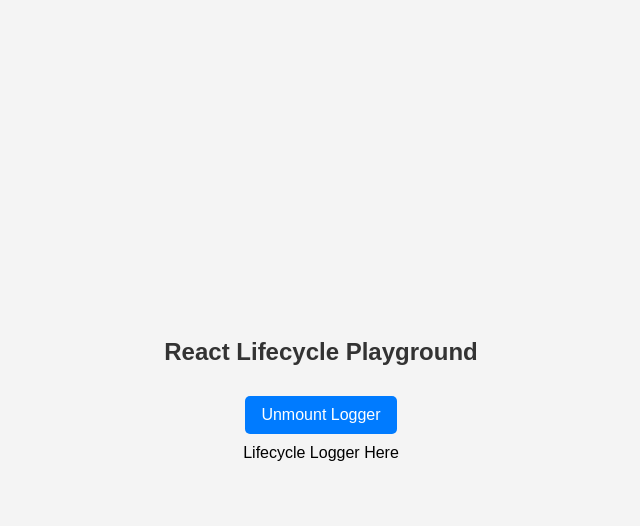
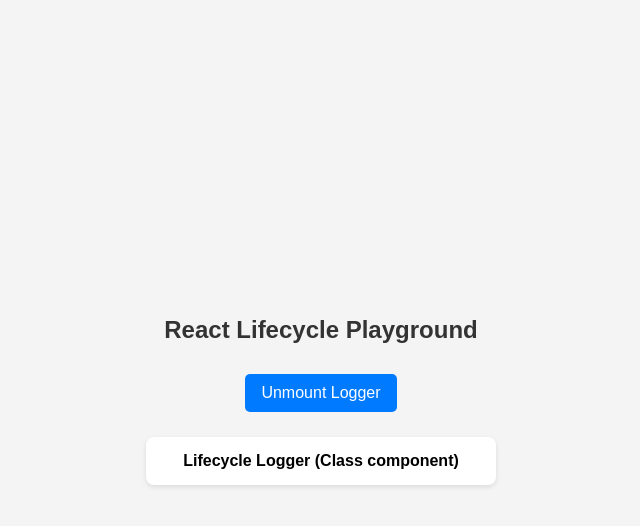
Before and after one commit to aarusa/lifecycle-playground, a React (Vite) app: page / in a window 1280 px wide. Both pictures are taken after a click on the button "Mount Logger". Shown: the top 526 px of the page, without its empty margins (319-959 px from the left). Built offline with nearby package versions, Linux system fonts and the light colour scheme.

Commit message:
Using class component

```diff
--- a/src/App.jsx
+++ b/src/App.jsx
@@ -1,4 +1,5 @@
 import { useState } from "react";
+import LifecycleLogger from "./components/LifecycleLogger";
 
 function App() {
 
@@ -10,7 +11,7 @@ function App() {
       <button className="primary-btn" onClick={() => setShowLogger(!showLogger)}>
           {showLogger ? 'Unmount Logger': 'Mount Logger'}
       </button>
-      { showLogger && <div>Lifecycle Logger Here</div>}
+      { showLogger && <LifecycleLogger />}
     </div>
   );
 }
--- /dev/null
+++ b/src/components/LifecycleLogger.jsx
@@ -0,0 +1,13 @@
+import { Component } from "react";
+
+class LifecycleLogger extends Component {
+    render() {
+        return(
+            <div className="logger-container">
+                <h4>Lifecycle Logger (Class component)</h4>
+            </div>
+        );
+    }
+}
+
+export default LifecycleLogger;
```
